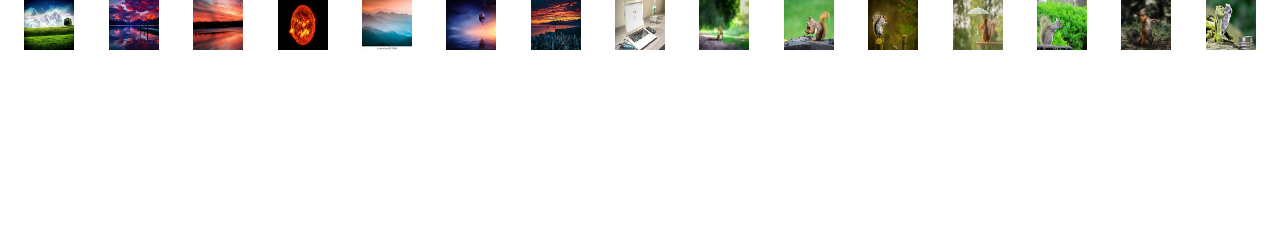
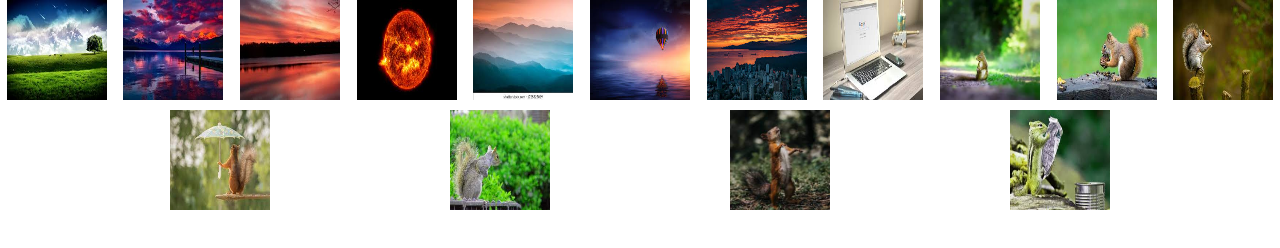
Before and after one commit to Baikre/18NovAssiginment.io, a plain HTML site: page index.html in a window 1280 px wide. Drawn offline with Linux system fonts and the light colour scheme.

Commit message:
modified

```diff
--- a/index.css
+++ b/index.css
@@ -13,8 +13,13 @@ body{
 
 }
 img{
-    width:50px;
-    height:50px;
+    width:100px;
+    height:100px;
 
 
 }
+img:hover{
+    width:100;
+    height: 100px;
+    border-radius: 50%;
+}
```
